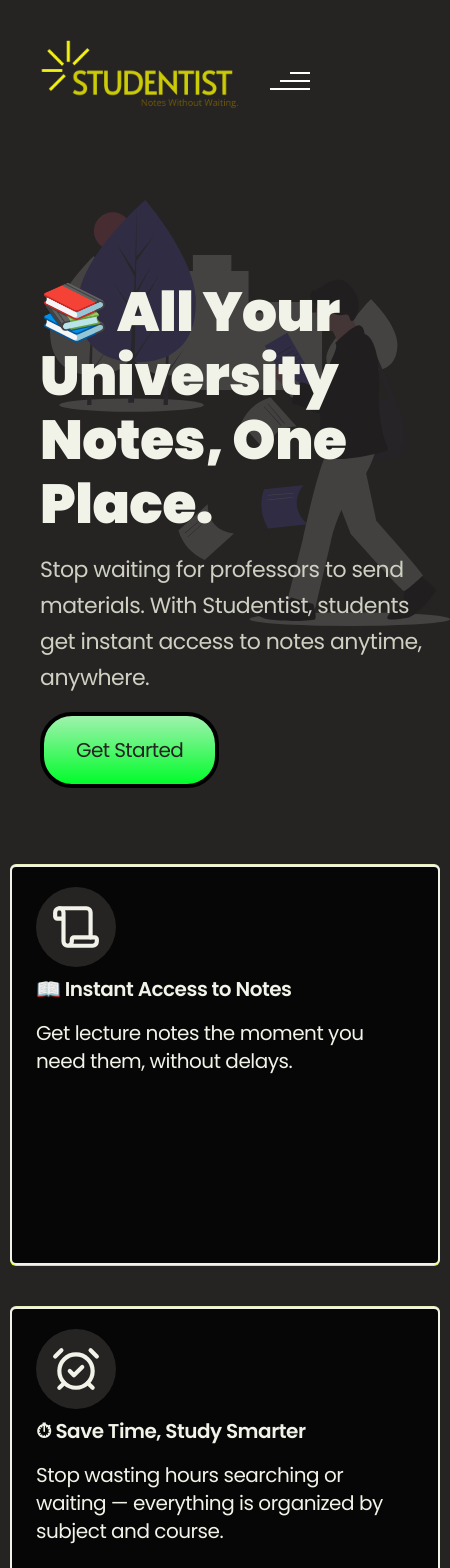
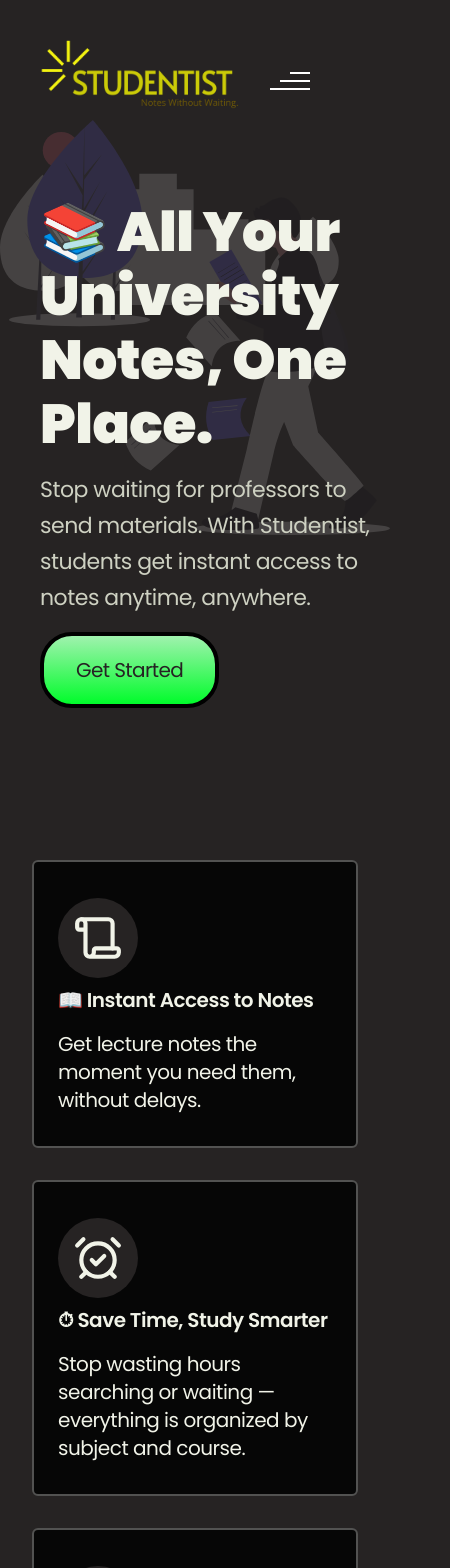
Before and after one commit to ABUBAKAR-DAHIR/STUDENTIST, a React (Vite) app: page / in a window 390 px wide. Shown: the top 1568 px of the page, 450 px wide, since content can reach past the window. Built offline with nearby package versions, Linux system fonts and the light colour scheme.

Commit message:
correcting the responsiveness

```diff
--- a/src/App.jsx
+++ b/src/App.jsx
@@ -10,7 +10,7 @@ import Footer from './sections/Footer'
 
 export default function App() {
   return (
-    <main className='min-w-[450px] overflow-clip'>
+    <main className='min-w-full overflow-clip'>
       <Header />
       <Hero />
       <Features />
--- a/src/components/FeatureItem.jsx
+++ b/src/components/FeatureItem.jsx
@@ -2,12 +2,14 @@ import React from 'react'
 
 export default function FeatureItem({feature}) {
   return (
-    <div className='my-5 mx-5 g1 w-[502px] h-[402px] flex items-center justify-center rounded-md max-md:w-[432px]'>
-        <div className='bg-s2 border-2 border-g1 rounded-md w-[500px] h-[400px] py-5 px-6 max-md:w-[430px] '>
+    // <div className='my-5 w-[502px] h-[402px] flex items-center justify-center rounded-md max-md:w-[432px]'>
+        <div className='bg-s2 border-2 border-s4 rounded-md w-[500px] h-[400px] py-5 px-6 max-md:w-[430px] max-md:h-auto max-md:pb-4  m-4 max-lg:h-[350px]'>
+          <div className='py-4'>
             <p className='size-[80px] rounded-full flex items-center justify-center bg-s1 mb-2 hover:border-2 hover:border-white transition-colors duration-500 ease-in-out'>{feature.icon}</p>
             <h1 className='text-3xl font-semibold max-lg:text-2xl max-md:text-xl'>{feature.title}</h1>
             <p className='text-xl mt-4'>{feature.slogan}</p>
+          </div>
         </div>
-    </div>
+    // </div>
   )
 }
--- a/src/sections/Faq.jsx
+++ b/src/sections/Faq.jsx
@@ -15,7 +15,7 @@ export default function Faq() {
     <section data-aos='fade-up' duration={1000}>
         <Element name='faq'>
             <div className='container mx-auto'>
-                <div className='pl-10 mt-5 pt-15'>
+                <div className='pt-20 w-3xl mx-auto'>
                     <h1 className='h3 max-w-3xl mb-4'>Asking is always the right choice</h1>
                     <h1 className='text-2xl max-w-512'>Asking questions is your right, answering it is our duty</h1>
                 </div>
--- a/src/sections/Header.jsx
+++ b/src/sections/Header.jsx
@@ -30,7 +30,7 @@ export default function Header() {
               <NavLink title='contact us' to='contact' onClick={() => setOpen(false)}/>
             {
               isOpen && (
-                 <div className='flex fixed bottom-20 gap-2'>
+                 <div className='flex fixed bottom-20 gap-2 md:hidden'>
                     <span className='size-11 hover:size-12 hover:border-p1 group transition-all duration-100 flex items-center justify-center p-2 rounded-full border-2 border-s2'><SiGoogle className='icon' size={18}/></span>
                     <span className='size-11 hover:size-12 hover:border-p1 group transition-all duration-100 flex items-center justify-center p-2 rounded-full border-2 border-s2'><SiGithub className='icon' size={18}/></span>
                     <span className='size-11 hover:size-12 hover:border-p1 group transition-all duration-100 flex items-center justify-center p-2 rounded-full border-2 border-s2'><SiLinkedin className='icon' size={18}/></span>
--- a/src/sections/Hero.jsx
+++ b/src/sections/Hero.jsx
@@ -26,7 +26,7 @@ export default function Hero() {
     Aos.init({ duration: 800 }); // animation duration in ms
   }, []);
   return (
-    <section className='pt-70 min-h-screen'>
+    <section className='pt-70 min-h-screen max-md:pt-50'>
         <Element name='hero' className='relative'>
             <div className='pl-50 max-lg:pl-30 max-md:pl-10'>
                 <h1 className='h2 max-w-xl mb-4 max-lg:max-w-lg max-md:max-w-388'>📚 All Your University Notes, One Place.</h1>
```
